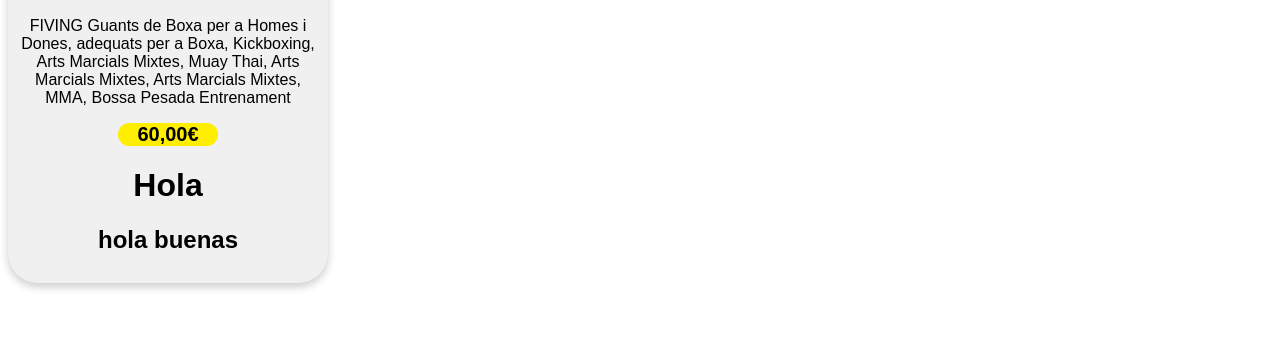
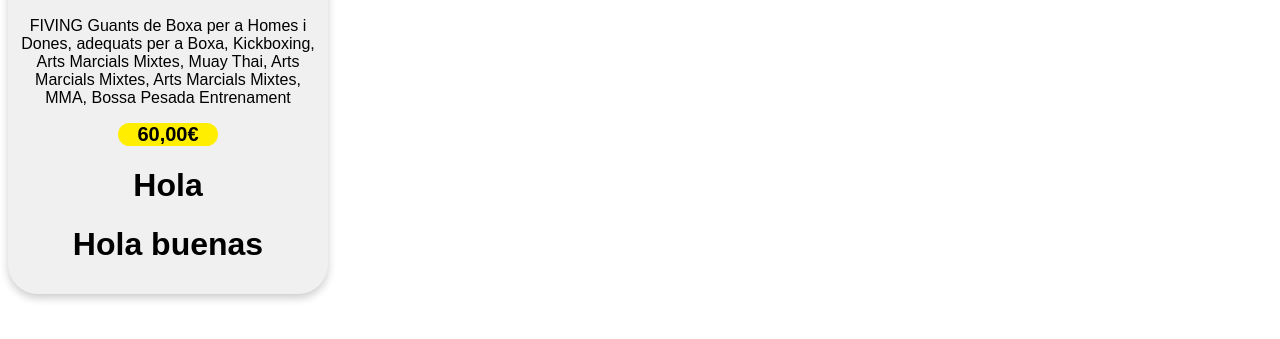
Before and after one commit to Adri-Lima/Vipexx-Place, a plain HTML site: page index.html in a window 1280 px wide. Shown: the part 205-544 px from the top of the page. Drawn offline with Linux system fonts and the light colour scheme.

Commit message:
Títol afegit

```diff
--- a/index.html
+++ b/index.html
@@ -22,7 +22,7 @@
                 <p>FIVING Guants de Boxa per a Homes i Dones, adequats per a Boxa, Kickboxing, Arts Marcials Mixtes, Muay Thai, Arts Marcials Mixtes, Arts Marcials Mixtes, MMA, Bossa Pesada Entrenament</p>
                 <p class="preuProducte">60,00€</p>
                 <h1>Hola</h1>
-                <h2>hola buenas</h2>
+                <h1>Hola buenas</h1>
             </div>
         </div>
     </body>
```
